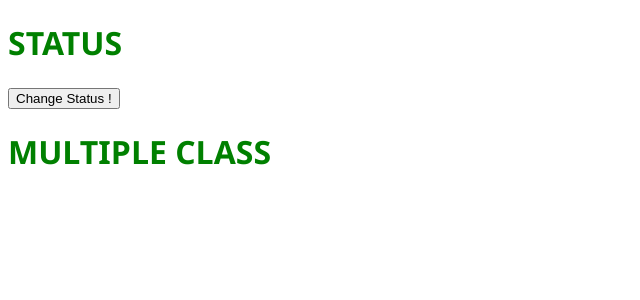
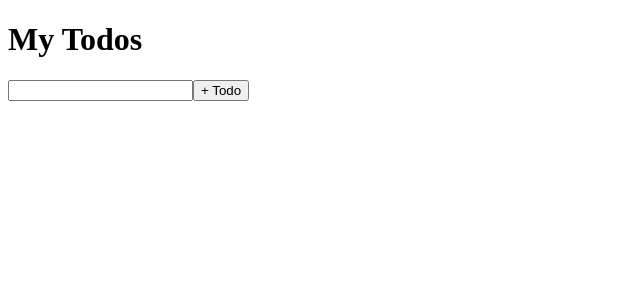
Before and after one commit to galihroswandi/learn-vuejs, a Vue app: page / in a window 1280 px wide. Shown: the top 300 px of the page, without its empty margins (0-640 px from the left). Built offline with nearby package versions, Linux system fonts and the light colour scheme.

Commit message:
feat: Todo App Sederhana

```diff
--- a/src/App.vue
+++ b/src/App.vue
@@ -1,36 +1,31 @@
 <template>
-  <h1 :class="status ? 'success' : 'failed'">STATUS</h1>
-
-  <button @click="status = !status">Change Status !</button>
-
-  <h1 :class="[greenClass, boldClass]">MULTIPLE CLASS</h1>
+  <h1>My Todos</h1>
+  <ul v-if="todos">
+    <li v-for="todo in todos">
+      {{ todo.title }} - {{ todo.completed ? "completed" : "not completed" }}
+    </li>
+  </ul>
+  <div>
+    <input type="text" v-model="title" />
+    <button @click="addTodo">+ Todo</button>
+  </div>
 </template>
 
 <script>
 export default {
   data() {
     return {
-      status: true,
-      greenClass: "success",
-      boldClass: "bold",
+      todos: [],
+      title: "",
     };
+  },
+  methods: {
+    addTodo() {
+      this.todos.push({
+        title: this.title,
+        completed: false,
+      });
+    },
   },
 };
 </script>
-
-<style>
-body {
-  font-family: "Segoe UI", Tahoma, Geneva, Verdana, sans-serif;
-}
-.success {
-  color: green;
-  transition: all 0.5s ease-in-out;
-}
-.failed {
-  color: red;
-  transition: all 0.5s ease-in-out;
-}
-.bold {
-  font-weight: 700;
-}
-</style>
```
